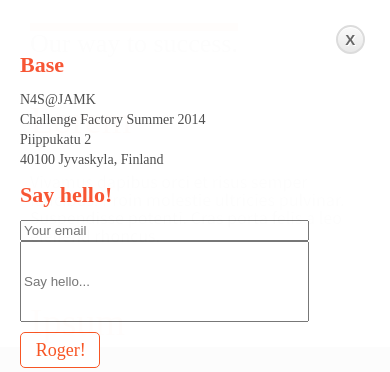
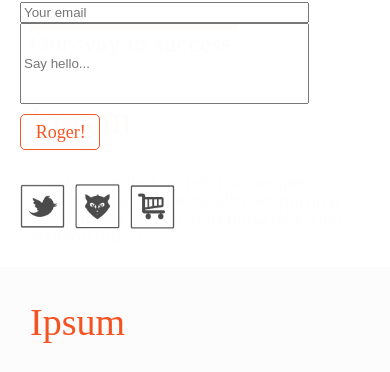
Before and after one commit to aapsu/aapsu.github.io, a plain HTML site: page index.html in a window 390 px wide. Shown: the part 1017-1389 px from the top of the page. Drawn offline with nearby package versions, Linux system fonts and the light colour scheme; a web font is replaced by a local one.

Commit message:
added social icons

```diff
--- a/css/zerogrid-full.css
+++ b/css/zerogrid-full.css
@@ -505,7 +505,7 @@ height: 420px!important;
 }
 .zerogrid-full .desc2 {
 	font-size:16px !important;
-	margin:50px 20px 0px 0px!important;
+	margin:50px 20% 0px 0px!important;
 }
 .zerogrid-full .desc3 {
 	font-size:16px !important;
@@ -971,6 +971,9 @@ iframe {
 .zerogrid-full .col-full-example5 {
 	height:400px !important;
 }
+iframe {
+	display: none !important;
+}
 
 .zerogrid-full .context {
 	margin:30px !important;
@@ -983,7 +986,7 @@ iframe {
 }
 .zerogrid-full .slide-out-div {
 width: 100%!important;
-height: 480px!important;
+height: 400px!important;
 }
 .zerogrid-full .right-form {
 	width: 95% !important;
@@ -1403,7 +1406,11 @@ table {
 		  line-height: 20px;
 		  color: #4d4d4d;
       }
-
+	  .zerogrid-full .slide-out-div img {
+		  height: 45px;
+		  width: 45px;
+		  margin-right: 10px;
+	  }
 
 
 /* CSS Styling for contact form */
--- a/index.html
+++ b/index.html
@@ -166,8 +166,6 @@
         <div class="right-form">
               <h3>Base</h3>
               <br>
-              <p>N4S@JAMK</p>
-              <p>Challenge Factory Summer 2014</p>
           	  <p>Piippukatu 2</p>
               <p>40100 Jyvaskyla, Finland</p>
               <br>
@@ -181,6 +179,7 @@
             <input type="submit" name="submit" value="Roger!" class="ourwork-button submit">
           </form>
               <br>
+              <a href="http://twitter.com/"><img src="img/icons/twitter.PNG"></a><a href="http://gitlab.n4sjamk.org"><img src="img/icons/gitlab.PNG"></a><a href="#"><img src="img/icons/eshop.PNG"></a>
               <!--<a href="http://www.facebook.com"><img src="img/facebook.png" style="margin-right:10px;"></a> <a href="http://www.twitter.com"><img src="img/twitter.png"></a>--> </div>
       </div>
         </div>
```
Also changed, not shown: img/icons/eshop.PNG (added), img/icons/gitlab.PNG (added), img/icons/twitter.PNG (added).
